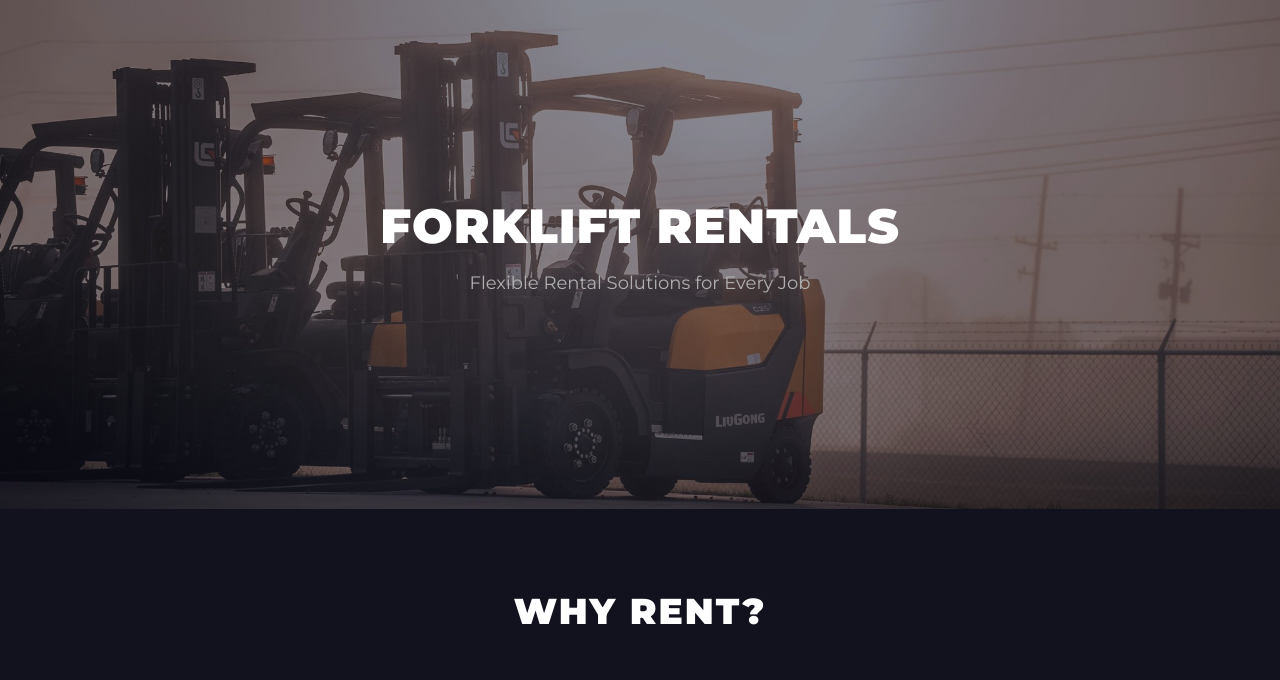
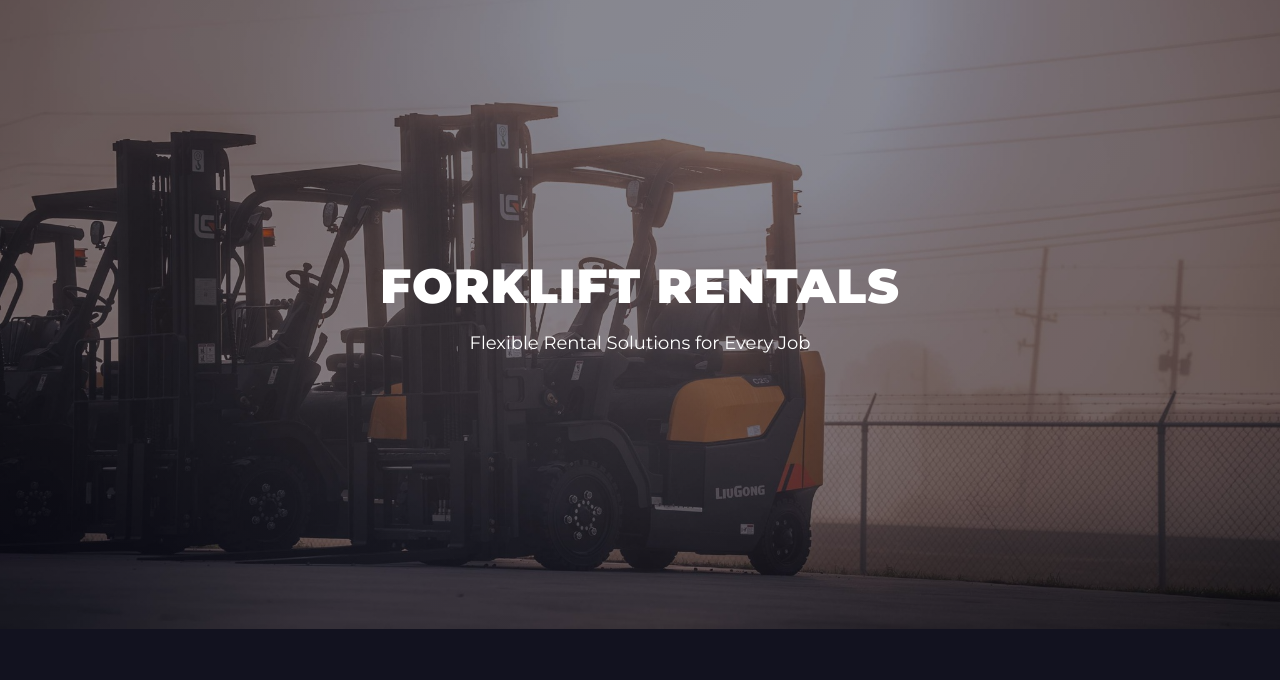
Before and after one commit to jrroot16/texla-equipment-redesign, a plain HTML site: page rentals.html in a window 1280 px wide. Shown: the part 83-763 px from the top of the page. Drawn offline with Linux system fonts and the light colour scheme.

Commit message:
Update rental and service page heroes with new photos and sizing
Co-Authored-By: Claude Opus 4.6 (1M context) <noreply@anthropic.com>

```diff
--- a/rentals.html
+++ b/rentals.html
@@ -47,11 +47,11 @@ button { cursor: pointer; font-family: inherit; border: none; }
 .mobile-toggle { display: none; background: none; color: #fff; font-size: 24px; padding: 8px; }
 
 /* HERO */
-.hero { position: relative; min-height: 520px; display: flex; align-items: center; margin-top: 72px; background: linear-gradient(135deg, #0a0a18 0%, #151528 50%, #0d0d1a 100%); overflow: hidden; }
+.hero { position: relative; min-height: 80vh; display: flex; align-items: center; margin-top: 72px; background: linear-gradient(135deg, #0a0a18 0%, #151528 50%, #0d0d1a 100%); overflow: hidden; }
 .hero::before { content: ''; position: absolute; inset: 0; background: radial-gradient(ellipse at 30% 50%, rgba(200,149,46,0.06) 0%, transparent 60%), url('img/forklift_rental.jpg') center 60%/cover no-repeat; opacity: 0.5; }
 .hero-inner { position: relative; z-index: 2; max-width: var(--max-width); margin: 0 auto; padding: 80px 24px; width: 100%; text-align: center; }
 .hero h1 { font-size: 48px; font-weight: 900; line-height: 1.1; letter-spacing: 1px; margin-bottom: 16px; }
-.hero .subtitle { font-size: 18px; color: var(--text-muted); line-height: 1.6; }
+.hero .subtitle { font-size: 18px; color: #fff; line-height: 1.6; }
 
 /* WHY RENT */
 .why-rent { padding: 80px 0; background: var(--section-dark); }
```
Also changed, not shown: service.html (+2 -2 lines), 1 other file.
